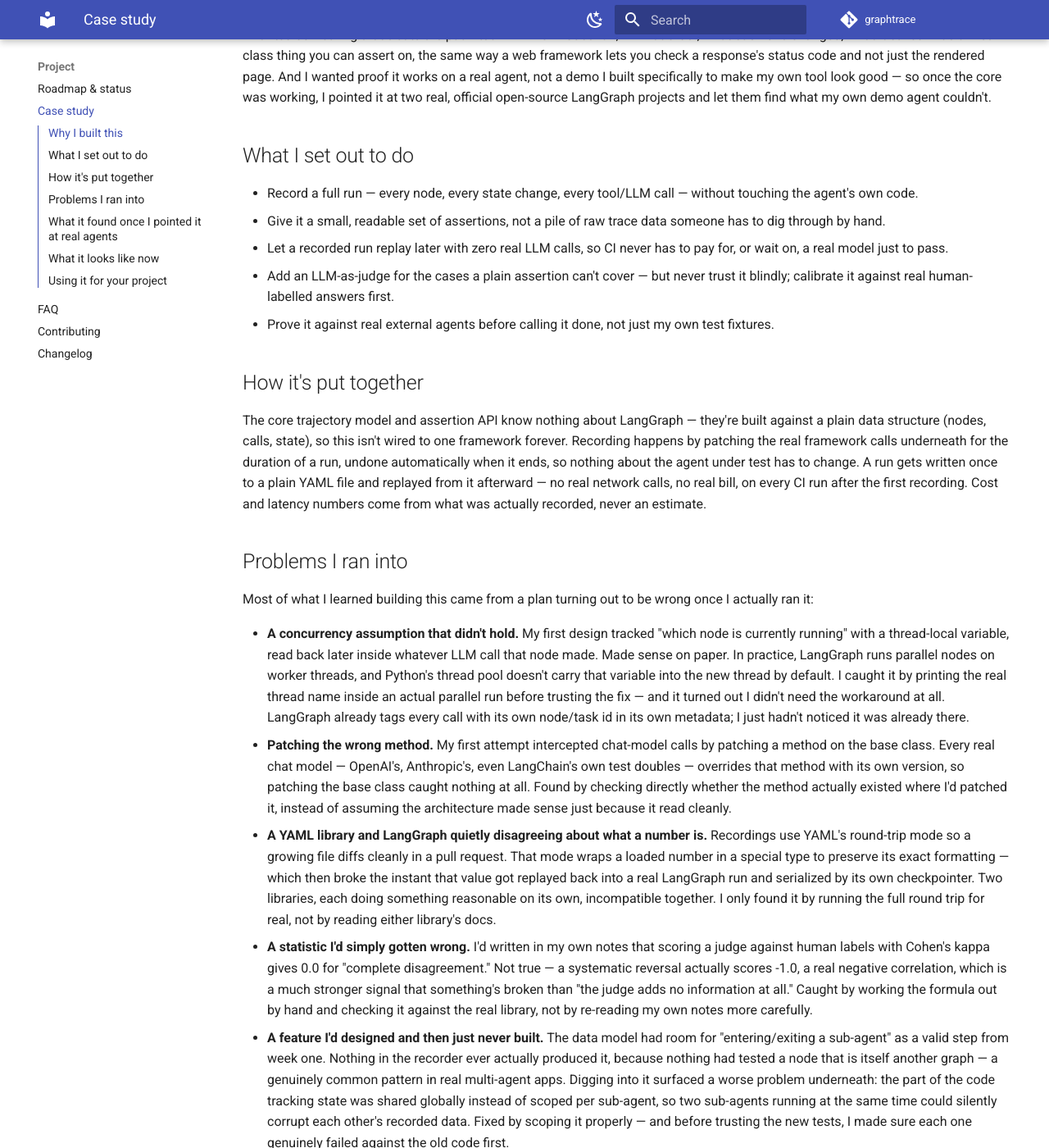
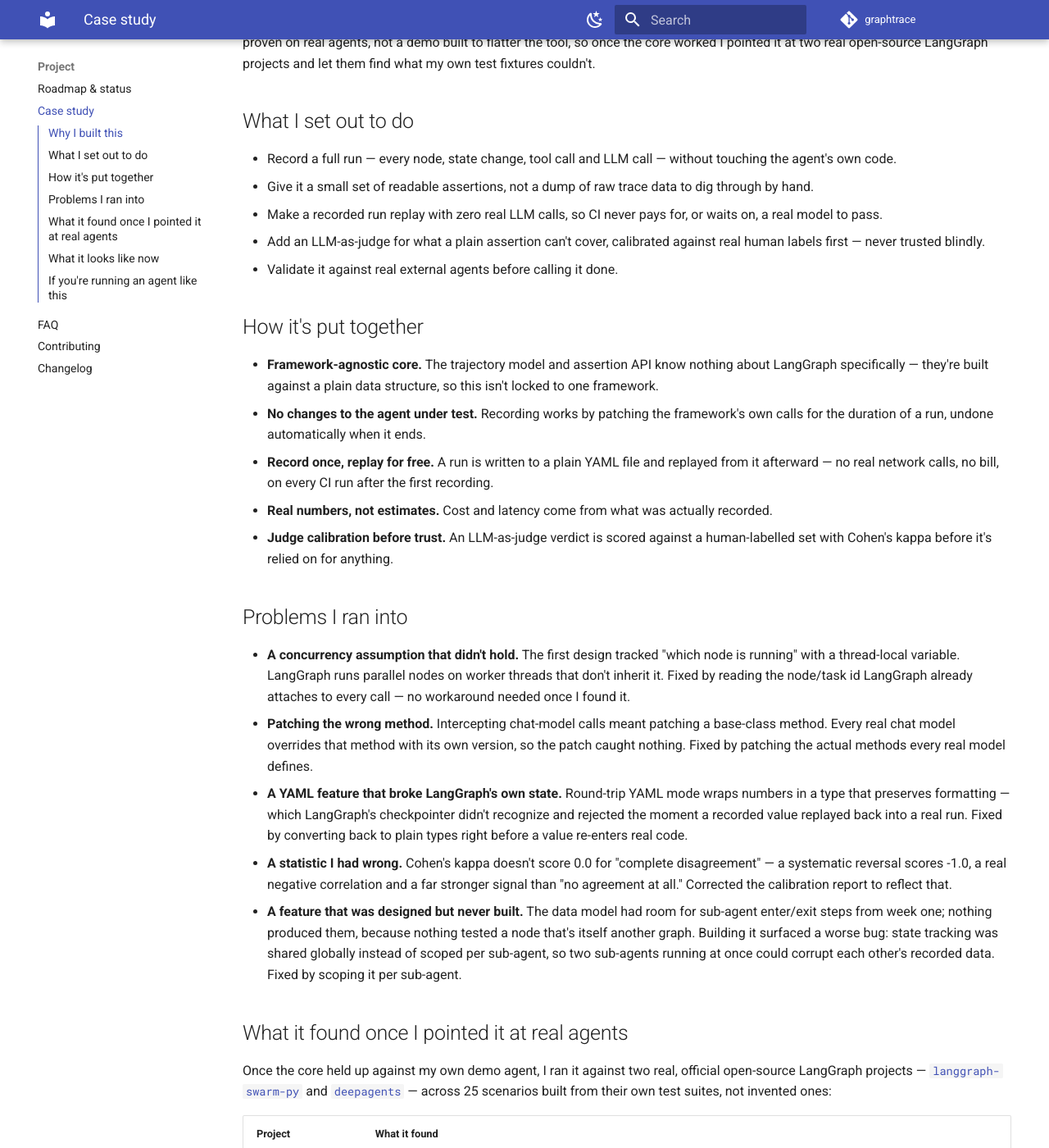
Before and after one commit to devbyanoop/graphtrace, an MkDocs documentation site: the page built from docs/project/case-study.md, in a window 1280 px wide and 1400 px high, scrolled down 409 px. Shown: the whole window at 82% size. Built offline with MkDocs 1.6.1 and Material for MkDocs 9.7.7, drawn with Linux system fonts in a browser that asks for light colours; comment, search, counter and statistics services are not loaded; some of the changed text lies outside the part shown.

Commit message:
Sharpen case study: plain bullet structure, tighter language, direct reader pitch

```diff
--- a/docs/project/case-study.md
+++ b/docs/project/case-study.md
@@ -1,111 +1,101 @@
-# Case study: building a regression-testing tool for LangGraph agents
+# Case study: catching what a "looks right" LangGraph agent hides
 
 ## Why I built this
 
-I kept running into the same problem with agent frameworks like LangGraph: a test checks the final
-answer, the answer looks fine, and everyone moves on — while the actual path the agent took to get
-there quietly changes underneath. A retry that now fires on every call instead of occasionally. A tool
-that silently stopped being called. An approval step the agent learned to route around. None of that
-shows up if all you're checking is what came out at the end.
+Most agent frameworks make it easy to check whether the final answer looks right, and hard to check
+whether the agent got there safely. A LangGraph agent with branches, retries and tool calls can pass
+every day while a retry quietly starts firing on every call, a tool stops being invoked, or an approval
+step gets routed around — none of which shows up if a test only checks the text that comes out at the
+end.
 
-I wanted something that treats the path itself — which nodes ran, in what order, what each one
-changed, what it called — as a first-class thing you can assert on, the same way a web framework lets
-you check a response's status code and not just the rendered page. And I wanted proof it works on a
-real agent, not a demo I built specifically to make my own tool look good — so once the core was
-working, I pointed it at two real, official open-source LangGraph projects and let them find what my
-own demo agent couldn't.
+I wanted to test the path itself, not just the destination: which nodes ran, in what order, what each
+one changed, what it called — asserted directly, the way a web framework lets you check a response's
+status code and not just the rendered page. And I wanted it proven on real agents, not a demo built to
+flatter the tool, so once the core worked I pointed it at two real open-source LangGraph projects and
+let them find what my own test fixtures couldn't.
 
 ## What I set out to do
 
-- Record a full run — every node, every state change, every tool/LLM call — without touching the
-  agent's own code.
-- Give it a small, readable set of assertions, not a pile of raw trace data someone has to dig through
-  by hand.
-- Let a recorded run replay later with zero real LLM calls, so CI never has to pay for, or wait on, a
-  real model just to pass.
-- Add an LLM-as-judge for the cases a plain assertion can't cover — but never trust it blindly;
-  calibrate it against real human-labelled answers first.
-- Prove it against real external agents before calling it done, not just my own test fixtures.
+- Record a full run — every node, state change, tool call and LLM call — without touching the agent's
+  own code.
+- Give it a small set of readable assertions, not a dump of raw trace data to dig through by hand.
+- Make a recorded run replay with zero real LLM calls, so CI never pays for, or waits on, a real model
+  to pass.
+- Add an LLM-as-judge for what a plain assertion can't cover, calibrated against real human labels
+  first — never trusted blindly.
+- Validate it against real external agents before calling it done.
 
 ## How it's put together
 
-The core trajectory model and assertion API know nothing about LangGraph — they're built against a
-plain data structure (nodes, calls, state), so this isn't wired to one framework forever. Recording
-happens by patching the real framework calls underneath for the duration of a run, undone automatically
-when it ends, so nothing about the agent under test has to change. A run gets written once to a plain
-YAML file and replayed from it afterward — no real network calls, no real bill, on every CI run after
-the first recording. Cost and latency numbers come from what was actually recorded, never an estimate.
+- **Framework-agnostic core.** The trajectory model and assertion API know nothing about LangGraph
+  specifically — they're built against a plain data structure, so this isn't locked to one framework.
+- **No changes to the agent under test.** Recording works by patching the framework's own calls for the
+  duration of a run, undone automatically when it ends.
+- **Record once, replay for free.** A run is written to a plain YAML file and replayed from it
+  afterward — no real network calls, no bill, on every CI run after the first recording.
+- **Real numbers, not estimates.** Cost and latency come from what was actually recorded.
+- **Judge calibration before trust.** An LLM-as-judge verdict is scored against a human-labelled set
+  with Cohen's kappa before it's relied on for anything.
 
 ## Problems I ran into
 
-Most of what I learned building this came from a plan turning out to be wrong once I actually ran it:
-
-- **A concurrency assumption that didn't hold.** My first design tracked "which node is currently
-  running" with a thread-local variable, read back later inside whatever LLM call that node made. Made
-  sense on paper. In practice, LangGraph runs parallel nodes on worker threads, and Python's thread pool
-  doesn't carry that variable into the new thread by default. I caught it by printing the real thread
-  name inside an actual parallel run before trusting the fix — and it turned out I didn't need the
-  workaround at all. LangGraph already tags every call with its own node/task id in its own metadata; I
-  just hadn't noticed it was already there.
-- **Patching the wrong method.** My first attempt intercepted chat-model calls by patching a method on
-  the base class. Every real chat model — OpenAI's, Anthropic's, even LangChain's own test doubles —
-  overrides that method with its own version, so patching the base class caught nothing at all. Found by
-  checking directly whether the method actually existed where I'd patched it, instead of assuming the
-  architecture made sense just because it read cleanly.
-- **A YAML library and LangGraph quietly disagreeing about what a number is.** Recordings use YAML's
-  round-trip mode so a growing file diffs cleanly in a pull request. That mode wraps a loaded number in
-  a special type to preserve its exact formatting — which then broke the instant that value got replayed
-  back into a real LangGraph run and serialized by its own checkpointer. Two libraries, each doing
-  something reasonable on its own, incompatible together. I only found it by running the full round trip
-  for real, not by reading either library's docs.
-- **A statistic I'd simply gotten wrong.** I'd written in my own notes that scoring a judge against
-  human labels with Cohen's kappa gives 0.0 for "complete disagreement." Not true — a systematic
-  reversal actually scores -1.0, a real negative correlation, which is a much stronger signal that
-  something's broken than "the judge adds no information at all." Caught by working the formula out by
-  hand and checking it against the real library, not by re-reading my own notes more carefully.
-- **A feature I'd designed and then just never built.** The data model had room for "entering/exiting a
-  sub-agent" as a valid step from week one. Nothing in the recorder ever actually produced it, because
-  nothing had tested a node that is itself another graph — a genuinely common pattern in real
-  multi-agent apps. Digging into it surfaced a worse problem underneath: the part of the code tracking
-  state was shared globally instead of scoped per sub-agent, so two sub-agents running at the same time
-  could silently corrupt each other's recorded data. Fixed by scoping it properly — and before trusting
-  the new tests, I made sure each one genuinely failed against the old code first.
+- **A concurrency assumption that didn't hold.** The first design tracked "which node is running" with
+  a thread-local variable. LangGraph runs parallel nodes on worker threads that don't inherit it. Fixed
+  by reading the node/task id LangGraph already attaches to every call — no workaround needed once I
+  found it.
+- **Patching the wrong method.** Intercepting chat-model calls meant patching a base-class method.
+  Every real chat model overrides that method with its own version, so the patch caught nothing. Fixed
+  by patching the actual methods every real model defines.
+- **A YAML feature that broke LangGraph's own state.** Round-trip YAML mode wraps numbers in a type
+  that preserves formatting — which LangGraph's checkpointer didn't recognize and rejected the moment a
+  recorded value replayed back into a real run. Fixed by converting back to plain types right before a
+  value re-enters real code.
+- **A statistic I had wrong.** Cohen's kappa doesn't score 0.0 for "complete disagreement" — a
+  systematic reversal scores -1.0, a real negative correlation and a far stronger signal than "no
+  agreement at all." Corrected the calibration report to reflect that.
+- **A feature that was designed but never built.** The data model had room for sub-agent enter/exit
+  steps from week one; nothing produced them, because nothing tested a node that's itself another
+  graph. Building it surfaced a worse bug: state tracking was shared globally instead of scoped per
+  sub-agent, so two sub-agents running at once could corrupt each other's recorded data. Fixed by
+  scoping it per sub-agent.
 
 ## What it found once I pointed it at real agents
 
-Once the core was solid against my own demo agent, I ran it against two real, official open-source
+Once the core held up against my own demo agent, I ran it against two real, official open-source
 LangGraph projects — [`langgraph-swarm-py`](https://github.com/langchain-ai/langgraph-swarm-py) and
-[`deepagents`](https://github.com/langchain-ai/deepagents) — across 25 real scenarios. Real code finds
-things a hand-built demo can't:
+[`deepagents`](https://github.com/langchain-ai/deepagents) — across 25 scenarios built from their own
+test suites, not invented ones:
 
-| Project | What turned up |
+| Project | What it found |
 | --- | --- |
-| `langgraph-swarm-py` | Tool calls were being attributed to the wrong node, because a newer LangChain agent abstraction had stopped passing an explicit config through the way my recorder expected. |
-| `langgraph-swarm-py` | Sub-agent enter/exit markers were showing up in the wrong order in the recorded trace. |
-| `langgraph-swarm-py` | A real agent-to-agent handoff crashed recording outright — the handoff object wasn't safe to write to a YAML file as-is. |
-| `deepagents` | A tool's runtime object leaked internal details (object ids, open file handles) straight into recordings, so the exact same call hashed differently every time you ran it. |
+| langgraph-swarm-py | Tool calls attributed to the wrong node — a newer LangChain agent abstraction had stopped passing an explicit config the recorder relied on. |
+| langgraph-swarm-py | Sub-agent enter/exit markers recorded in the wrong order. |
+| langgraph-swarm-py | A real agent-to-agent handoff crashed recording outright — the handoff object wasn't safe to write to YAML. |
+| deepagents | A tool's runtime object leaked internal state (object ids, open file handles) into recordings, so the same logical call hashed differently every run. |
 
-One more thing came out of testing `deepagents` that isn't a bug, just a real limit worth being honest
-about: if a tool's own code calls another LangGraph agent internally, replaying that call from a
-recording means the nested agent's own step-by-step detail is gone — you still get the right final
-answer, just not the blow-by-blow of how the nested agent got there. Fixing that properly is a bigger
-feature on its own, so for now it's documented rather than quietly ignored.
+One real limitation surfaced too, not a bug: a tool that internally calls another LangGraph agent loses
+that nested agent's step-by-step detail on replay — the final answer is still correct, just not the
+path that produced it. Documented rather than hidden.
 
 ## What it looks like now
 
-- 222 tests pass, covering the recording/replay/assertion/judge/report pipeline plus 25 scenarios run
-  against the two real external projects above.
-- Published on PyPI — `pip install graphtrace` registers it as a pytest plugin automatically, no extra
-  setup.
-- A CLI that turns a real exported production trace into a generated test, and a static HTML report
-  with a plain pass/fail verdict for anyone who isn't the engineer who wrote the test.
-- CI runs the full suite, plus a strict documentation build, on every push.
+- 222 tests pass — the core recording/replay/assertion/judge/report pipeline, plus the 25 real-agent
+  scenarios above.
+- Published on PyPI. `pip install graphtrace` registers it as a pytest plugin automatically.
+- A CLI turns a real exported production trace into a generated test; a static HTML report gives a
+  plain pass/fail verdict for anyone who isn't the engineer who wrote the test.
+- CI runs the full suite and a strict documentation build on every push.
 
-## Using it for your project
+## If you're running an agent like this
 
-If you're building or maintaining a LangGraph agent and want its actual behavior under test — not just
-its final answers — graphtrace is open source and ready to point at your own graph, with no changes
-needed to the agent itself.
+Every bug in the table above came from a system that already had passing tests — exactly the kind of
+gap that stays invisible until someone checks the actual path, not just the output. If you're running a
+LangGraph agent, or anything with the same branches/retries/tool-calls shape, in production or about to
+put one there, it's worth asking whether your current tests would have caught any of what's listed
+above. Most wouldn't — they're built to check the answer, not the route it took to get there.
+
+graphtrace is open source and ready to point at your own graph, with no changes needed to the agent
+itself: [github.com/devbyanoop/graphtrace](https://github.com/devbyanoop/graphtrace).
 
 I'm available for freelance work in test automation and AI-agent testing, from framework design to
 hardening an existing agent for production. You can reach me through my
```
